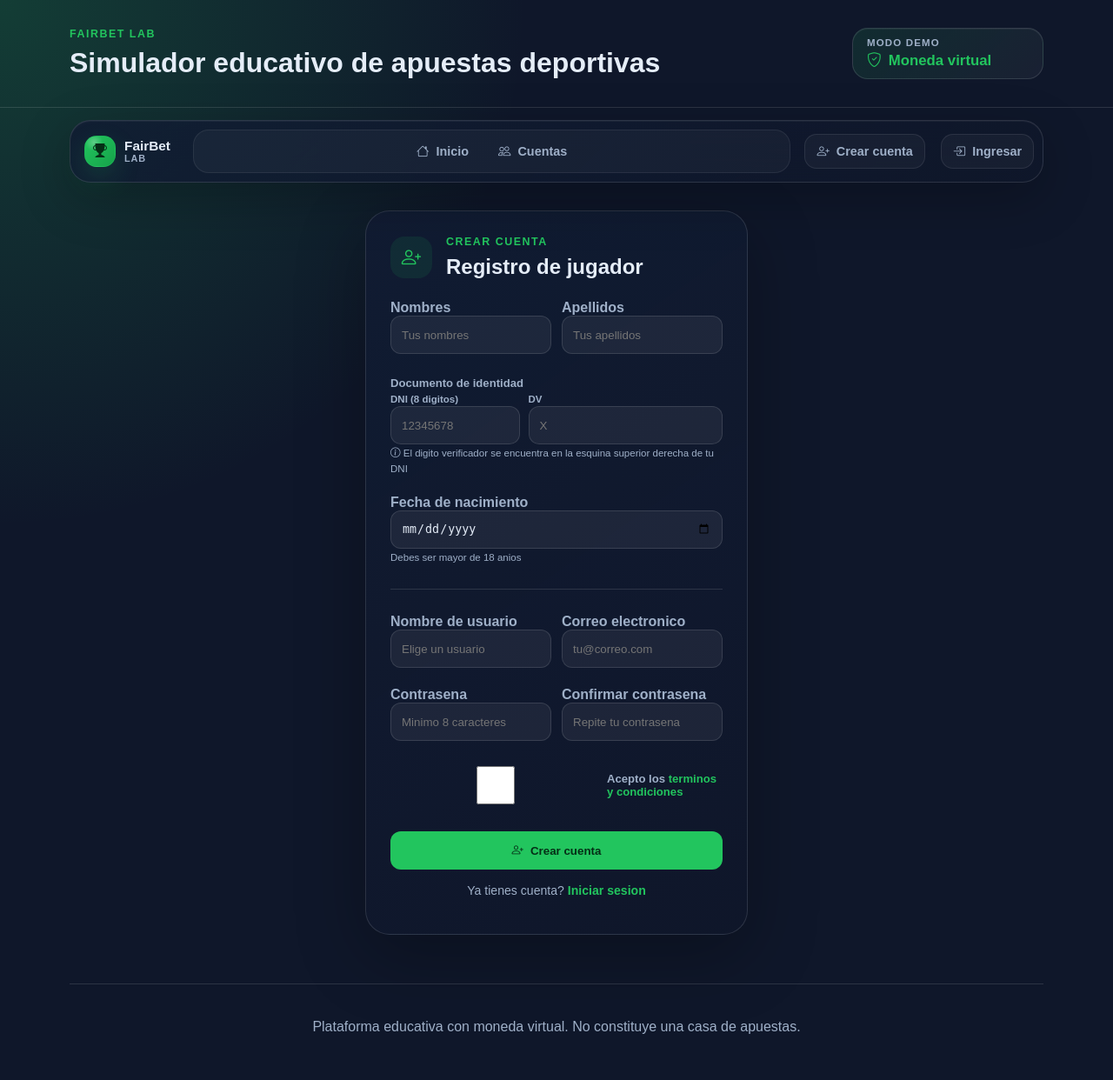
After one commit to JeanJairo06/FairBet, a Django app: page /accounts/registro/ in a window 1280 px wide. The commit adds this page. Shown: the whole page at 87% size. Run offline with Django 5.2, Linux system fonts and the light colour scheme; parts of the project's set-up code (start-up, migrations or seed data) failed here and were passed over.

Commit message:
feat: registro de jugadores con validacion de digito verificador del DNI peruano

```diff
--- a/config/urls.py
+++ b/config/urls.py
@@ -18,13 +18,15 @@ from django.contrib import admin
 from django.contrib.auth.views import LoginView, LogoutView
 from django.urls import include, path
 
-from core.views import HomeView
+from core.views import HomeView, RegistroExitosoView, RegistroJugadorView
 
 urlpatterns = [
     path('', HomeView.as_view(), name='home'),
     path('admin/', admin.site.urls),
     path('accounts/login/', LoginView.as_view(template_name='registration/login.html'), name='login'),
     path('accounts/logout/', LogoutView.as_view(), name='logout'),
+    path('accounts/registro/', RegistroJugadorView.as_view(), name='registro_jugador'),
+    path('accounts/registro/exito/', RegistroExitosoView.as_view(), name='registro_exitoso'),
     path('apuestas/', include('apuesta.urls')),
     path('deporte/', include('deporte.urls')),
     path('', include('billetera.web_urls')),
--- a/core/views.py
+++ b/core/views.py
@@ -1,7 +1,11 @@
+from django.contrib import messages
 from django.shortcuts import redirect
+from django.urls import reverse_lazy
 from django.views import View
+from django.views.generic import FormView, TemplateView
 
 from core.choices import RolUsuario
+from cuentas.forms import RegistroJugadorForm
 
 
 class HomeView(View):
@@ -13,3 +17,27 @@ class HomeView(View):
             return redirect('deporte:eventos_lista')
 
         return redirect('apuesta:apuestas_web')
+
+
+class RegistroJugadorView(FormView):
+    template_name = 'registration/registro.html'
+    form_class = RegistroJugadorForm
+    success_url = reverse_lazy('registro_exitoso')
+
+    def dispatch(self, request, *args, **kwargs):
+        if request.user.is_authenticated:
+            return redirect('cuentas:cuentas')
+        return super().dispatch(request, *args, **kwargs)
+
+    def form_valid(self, form):
+        form.save()
+        messages.success(self.request, 'Cuenta creada correctamente. Ya puedes iniciar sesion.')
+        return super().form_valid(form)
+
+    def form_invalid(self, form):
+        messages.error(self.request, 'Revisa los datos del formulario antes de continuar.')
+        return super().form_invalid(form)
+
+
+class RegistroExitosoView(TemplateView):
+    template_name = 'registration/registro_exitoso.html'
--- a/cuentas/forms.py
+++ b/cuentas/forms.py
@@ -513,6 +513,157 @@ class CuentaSelfUpdateForm(forms.Form):
 PerfilJugadorSelfForm = CuentaSelfUpdateForm
 
 
-RegistroJugadorForm = UsuarioRegistroForm
+class RegistroJugadorForm(forms.Form):
+    nombres = forms.CharField(max_length=150, label='Nombres', widget=forms.TextInput(attrs={'placeholder': 'Tus nombres'}))
+    apellidos = forms.CharField(max_length=150, label='Apellidos', widget=forms.TextInput(attrs={'placeholder': 'Tus apellidos'}))
+    dni = forms.CharField(
+        max_length=8,
+        label='DNI',
+        help_text='8 digitos de tu DNI peruano',
+        widget=forms.TextInput(attrs={'placeholder': '12345678', 'maxlength': '8', 'inputmode': 'numeric', 'class': 'dni-input'}),
+    )
+    digito_verificador = forms.CharField(
+        max_length=1,
+        label='DV',
+        help_text='Digito verificador (esquina superior derecha de tu DNI)',
+        widget=forms.TextInput(attrs={'placeholder': 'X', 'maxlength': '1', 'class': 'dv-input', 'style': 'text-transform:uppercase;'}),
+    )
+    fecha_nacimiento = forms.DateField(
+        label='Fecha de nacimiento',
+        input_formats=['%Y-%m-%d'],
+        widget=forms.DateInput(format='%Y-%m-%d', attrs={'type': 'date'}),
+    )
+    username = forms.CharField(
+        max_length=150,
+        label='Nombre de usuario',
+        widget=forms.TextInput(attrs={'placeholder': 'Elige un usuario'}),
+    )
+    email = forms.EmailField(
+        label='Correo electronico',
+        widget=forms.EmailInput(attrs={'placeholder': 'tu@correo.com'}),
+    )
+    password1 = forms.CharField(
+        label='Contrasena',
+        widget=forms.PasswordInput(attrs={'placeholder': 'Minimo 8 caracteres', 'autocomplete': 'new-password'}),
+    )
+    password2 = forms.CharField(
+        label='Confirmar contrasena',
+        widget=forms.PasswordInput(attrs={'placeholder': 'Repite tu contrasena', 'autocomplete': 'new-password'}),
+    )
+    terminos = forms.BooleanField(
+        label='Acepto los terminos y condiciones',
+        widget=forms.CheckboxInput(attrs={'class': 'terminos-check'}),
+    )
+
+    def __init__(self, *args, **kwargs):
+        super().__init__(*args, **kwargs)
+        _decorate_fields(self.fields)
+        self.fields['fecha_nacimiento'].widget.attrs['max'] = get_adult_date_limit().isoformat()
+        self.fields['terminos'].label = 'Acepto los terminos y condiciones de uso'
+
+    def clean_username(self):
+        username = self.cleaned_data['username'].strip()
+        if Usuario.objects.filter(username=username).exists():
+            raise forms.ValidationError('Este nombre de usuario ya esta en uso.')
+        return username
+
+    def clean_email(self):
+        email = self.cleaned_data['email'].strip().lower()
+        if Usuario.objects.filter(email=email).exists():
+            raise forms.ValidationError('Este correo ya esta registrado.')
+        return email
+
+    def clean_dni(self):
+        dni = self.cleaned_data.get('dni', '').strip()
+        if not dni:
+            return dni
+        if len(dni) != 8 or not dni.isdigit():
+            raise forms.ValidationError('El DNI debe tener exactamente 8 digitos numericos.')
+        if PerfilJugador.objects.filter(dni=dni).exists():
+            raise forms.ValidationError('Ya existe un perfil registrado con este DNI.')
+        return dni
+
+    def clean_digito_verificador(self):
+        dv = self.cleaned_data.get('digito_verificador', '').strip().upper()
+        if not dv:
+            return dv
+        if len(dv) != 1:
+            raise forms.ValidationError('El digito verificador debe ser un solo caracter.')
+        if dv not in '0123456789KABCDEFGHIJ':
+            raise forms.ValidationError('Caracter invalido.')
+        return dv
+
+    def clean(self):
+        cleaned_data = super().clean()
+        dni = cleaned_data.get('dni')
+        dv = cleaned_data.get('digito_verificador')
+        fecha_nacimiento = cleaned_data.get('fecha_nacimiento')
+        password1 = cleaned_data.get('password1')
+        password2 = cleaned_data.get('password2')
+        terminos = cleaned_data.get('terminos')
+
+        if not terminos:
+            self.add_error('terminos', 'Debes aceptar los terminos y condiciones.')
+
+        if dni and dv:
+            from core.services import calcular_digito_verificador, SERIE_LETRA
+            dv_esperado_num = calcular_digito_verificador(dni)
+            dv_esperado_let = SERIE_LETRA[dv_esperado_num]
+            if dv != str(dv_esperado_num) and dv != dv_esperado_let:
+                self.add_error('digito_verificador', 'No coincide el digito verificador.')
+
+        if dni and fecha_nacimiento:
+            kyc_result = resolve_kyc_status(dni, fecha_nacimiento)
+            cleaned_data['kyc_result'] = kyc_result
+            if not kyc_result.is_valid:
+                self.add_error('dni', kyc_result.message)
+
+        if password1 and password2 and password1 != password2:
+            self.add_error('password2', 'Las contrasenas no coinciden.')
+
+        if password1:
+            try:
+                validate_password(password1)
+            except DjangoValidationError as exc:
+                self.add_error('password1', exc)
+
+        return cleaned_data
+
+    @transaction.atomic
+    def save(self):
+        user = Usuario.objects.create_user(
+            username=self.cleaned_data['username'],
+            email=self.cleaned_data['email'],
+            password=self.cleaned_data['password1'],
+            first_name=self.cleaned_data['nombres'],
+            last_name=self.cleaned_data['apellidos'],
+            rol=RolUsuario.PLAYER,
+            is_staff=False,
+            is_superuser=False,
+        )
+
+        kyc_result = self.cleaned_data.get('kyc_result')
+        PerfilJugador.objects.create(
+            usuario=user,
+            nombres=self.cleaned_data['nombres'],
+            apellidos=self.cleaned_data['apellidos'],
+            dni=self.cleaned_data['dni'],
+            fecha_nacimiento=self.cleaned_data['fecha_nacimiento'],
+            telefono='',
+            estado_cuenta=(
+                kyc_result.estado_cuenta
+                if kyc_result
+                else EstadoCuentaJugador.PENDIENTE_VERIFICACION
+            ),
+            kyc_verificado_en=(
+                None
+                if not kyc_result or not kyc_result.is_valid
+                else timezone.now()
+            ),
+        )
+        crear_cuenta_wallet_usuario(user)
+        return user
+
+
 CuentaRegistroForm = UsuarioRegistroForm
 CuentaGestionForm = CuentaAdminUpdateForm
--- a/templates/partials/nav.html
+++ b/templates/partials/nav.html
@@ -51,6 +51,7 @@
                 <button type="submit" class="link-button"><i class="bi bi-box-arrow-right"></i><span>Salir</span></button>
             </form>
         {% else %}
+            <a href="{% url 'registro_jugador' %}" class="site-nav__login" style="margin-right:8px;"><i class="bi bi-person-plus"></i><span>Crear cuenta</span></a>
             <a href="{% url 'login' %}" class="site-nav__login"><i class="bi bi-box-arrow-in-right"></i><span>Ingresar</span></a>
         {% endif %}
     </div>
--- a/templates/registration/login.html
+++ b/templates/registration/login.html
@@ -34,6 +34,11 @@
                 Ingresar
             </button>
         </form>
+
+        <p style="text-align:center; margin-top:16px; font-size:0.88rem;">
+            <span style="color:var(--muted);">No tienes cuenta?</span>
+            <a href="{% url 'registro_jugador' %}" style="color:var(--accent); text-decoration:none; font-weight:700;">Crear cuenta</a>
+        </p>
     </div>
 </section>
 {% endblock %}
--- /dev/null
+++ b/templates/registration/registro.html
@@ -0,0 +1,172 @@
+{% extends 'base.html' %}
+
+{% block title %}Registro de jugador | FairBet Lab{% endblock %}
+
+{% block content %}
+<section class="auth-layout">
+    <div class="auth-card" style="max-width: 520px;">
+        <div class="auth-card__header">
+            <i class="bi bi-person-plus"></i>
+            <div>
+                <p class="eyebrow">Crear cuenta</p>
+                <h2>Registro de jugador</h2>
+            </div>
+        </div>
+
+        {% if messages %}
+            {% for message in messages %}
+                <div class="message message--{{ message.tags }}">{{ message }}</div>
+            {% endfor %}
+        {% endif %}
+
+        {% if form.non_field_errors %}
+            <div class="message message--error">
+                {% for error in form.non_field_errors %}
+                    <p>{{ error }}</p>
+                {% endfor %}
+            </div>
+        {% endif %}
+
+        <form method="post" class="auth-form" novalidate>
+            {% csrf_token %}
+
+            <div style="display:grid; grid-template-columns:1fr 1fr; gap:12px;">
+                <div>
+                    <label for="{{ form.nombres.id_for_label }}">Nombres</label>
+                    {{ form.nombres }}
+                    {% if form.nombres.errors %}<span style="color:#ff6666; font-size:0.78rem;">{{ form.nombres.errors|striptags }}</span>{% endif %}
+                </div>
+                <div>
+                    <label for="{{ form.apellidos.id_for_label }}">Apellidos</label>
+                    {{ form.apellidos }}
+                    {% if form.apellidos.errors %}<span style="color:#ff6666; font-size:0.78rem;">{{ form.apellidos.errors|striptags }}</span>{% endif %}
+                </div>
+            </div>
+
+            <div style="margin-top:14px;">
+                <label style="font-size:0.82rem; font-weight:800; color:var(--muted);">Documento de identidad</label>
+                <div style="display:grid; grid-template-columns:1fr auto; gap:10px; align-items:end;">
+                    <div>
+                        <label for="{{ form.dni.id_for_label }}" style="font-size:0.72rem; color:var(--muted);">DNI (8 digitos)</label>
+                        {{ form.dni }}
+                        {% if form.dni.errors %}<span style="color:#ff6666; font-size:0.78rem;">{{ form.dni.errors|striptags }}</span>{% endif %}
+                    </div>
+                    <div>
+                        <label for="{{ form.digito_verificador.id_for_label }}" style="font-size:0.72rem; color:var(--muted);">DV</label>
+                        {{ form.digito_verificador }}
+                        {% if form.digito_verificador.errors %}<span style="color:#ff6666; font-size:0.78rem;">{{ form.digito_verificador.errors|striptags }}</span>{% endif %}
+                    </div>
+                </div>
+                <small style="color:var(--muted); font-size:0.72rem;">
+                    <i class="bi bi-info-circle"></i> El digito verificador se encuentra en la esquina superior derecha de tu DNI
+                </small>
+            </div>
+
+            <div style="margin-top:12px;">
+                <label for="{{ form.fecha_nacimiento.id_for_label }}">Fecha de nacimiento</label>
+                {{ form.fecha_nacimiento }}
+                <small style="color:var(--muted); font-size:0.72rem;">Debes ser mayor de 18 anios</small>
+                {% if form.fecha_nacimiento.errors %}<span style="color:#ff6666; font-size:0.78rem;">{{ form.fecha_nacimiento.errors|striptags }}</span>{% endif %}
+            </div>
+
+            <hr style="border:none; border-top:1px solid var(--line); margin:18px 0;">
+
+            <div style="display:grid; grid-template-columns:1fr 1fr; gap:12px;">
+                <div>
+                    <label for="{{ form.username.id_for_label }}">Nombre de usuario</label>
+                    {{ form.username }}
+                    {% if form.username.errors %}<span style="color:#ff6666; font-size:0.78rem;">{{ form.username.errors|striptags }}</span>{% endif %}
+                </div>
+                <div>
+                    <label for="{{ form.email.id_for_label }}">Correo electronico</label>
+                    {{ form.email }}
+                    {% if form.email.errors %}<span style="color:#ff6666; font-size:0.78rem;">{{ form.email.errors|striptags }}</span>{% endif %}
+                </div>
+            </div>
+
+            <div style="display:grid; grid-template-columns:1fr 1fr; gap:12px; margin-top:12px;">
+                <div>
+                    <label for="{{ form.password1.id_for_label }}">Contrasena</label>
+                    {{ form.password1 }}
+                    {% if form.password1.errors %}<span style="color:#ff6666; font-size:0.78rem;">{{ form.password1.errors|striptags }}</span>{% endif %}
+                </div>
+                <div>
+                    <label for="{{ form.password2.id_for_label }}">Confirmar contrasena</label>
+                    {{ form.password2 }}
+                    {% if form.password2.errors %}<span style="color:#ff6666; font-size:0.78rem;">{{ form.password2.errors|striptags }}</span>{% endif %}
+                </div>
+            </div>
+
+            <div style="margin-top:16px;">
+                <label style="display:flex; align-items:center; gap:8px; cursor:pointer;">
+                    {{ form.terminos }}
+                    <span style="font-size:0.82rem; color:var(--muted);">Acepto los <a href="#" style="color:var(--accent);">terminos y condiciones</a></span>
+                </label>
+                {% if form.terminos.errors %}<span style="color:#ff6666; font-size:0.78rem; display:block; margin-top:4px;">{{ form.terminos.errors|striptags }}</span>{% endif %}
+            </div>
+
+            <button type="submit" class="button button--primary button--full" style="margin-top:18px;">
+                <i class="bi bi-person-plus"></i>
+                Crear cuenta
+            </button>
+        </form>
+
+        <p style="text-align:center; margin-top:16px; font-size:0.88rem;">
+            <span style="color:var(--muted);">Ya tienes cuenta?</span>
+            <a href="{% url 'login' %}" style="color:var(--accent); text-decoration:none; font-weight:700;">Iniciar sesion</a>
+        </p>
+    </div>
+</section>
+
+<script>
+document.addEventListener('DOMContentLoaded', function() {
+    const dniInput = document.querySelector('.dni-input');
+    const dvInput = document.querySelector('.dv-input');
+    if (!dniInput || !dvInput) return;
+
+    const PESOS = [3, 2, 7, 6, 5, 4, 3, 2];
+    const SERIE_NUM = [6, 7, 8, 9, 0, 1, 1, 2, 3, 4, 5];
+    const SERIE_LET = ['K', 'A', 'B', 'C', 'D', 'E', 'F', 'G', 'H', 'I', 'J'];
+
+    function calcularDV(dni8) {
+        if (dni8.length !== 8 || !/^\d{8}$/.test(dni8)) return null;
+        let suma = 0;
+        for (let i = 0; i < 8; i++) suma += parseInt(dni8[i]) * PESOS[i];
+        let indice = 11 - (suma % 11);
+        if (indice === 11) indice = 0;
+        return { num: String(SERIE_NUM[indice]), let: SERIE_LET[indice] };
+    }
+
+    function validar() {
+        const dni = dniInput.value;
+        const dv = dvInput.value.toUpperCase().trim();
+
+        if (dni.length === 8 && dv.length === 1) {
+            const esperado = calcularDV(dni);
+            if (!esperado) return;
+
+            if (dv === esperado.num || dv === esperado.let) {
+                dvInput.style.borderColor = '#22c55e';
+                dvInput.style.boxShadow = '0 0 0 1px #22c55e';
+            } else {
+                dvInput.style.borderColor = '#ff6666';
+                dvInput.style.boxShadow = '0 0 0 1px #ff6666';
+            }
+        } else {
+            dvInput.style.borderColor = '';
+            dvInput.style.boxShadow = '';
+        }
+    }
+
+    dniInput.addEventListener('input', function() {
+        this.value = this.value.replace(/\D/g, '').substring(0, 8);
+        validar();
+    });
+
+    dvInput.addEventListener('input', function() {
+        this.value = this.value.replace(/[^0-9kK]/g, '').substring(0, 1).toUpperCase();
+        validar();
+    });
+});
+</script>
+{% endblock %}
```
Also changed, not shown: cuentas/tests.py (+128 -1 lines), templates/registration/registro_exitoso.html (added, +30 -0 lines).
